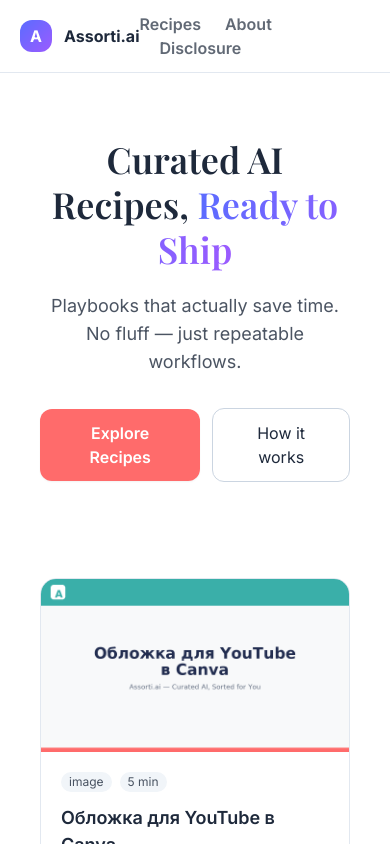
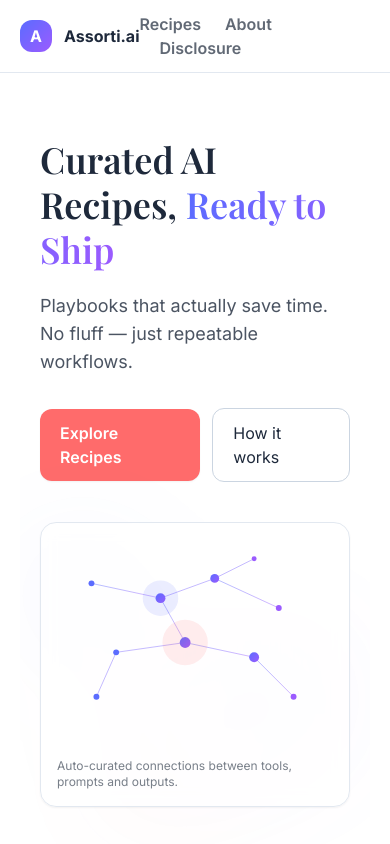
Before and after one commit to jora-albatross/assorti.ai, an Astro site: page / in a window 390 px wide. Shown: the top 844 px of the page. Built offline with nearby package versions, Linux system fonts and the light colour scheme; Astro itself is replaced by a stand-in of ours.

Commit message:
Update Hero.astro
Что внутри

Градиентный акцент в заголовке.

SVG-схема узлов/связей с мягким «дыханием» линий и «плаванием» узлов.

Фоновые «капли» на радиальных градиентах под SVG, чтобы сценка не была пустой.

Адаптив: md:grid-cols-2 — на широких экранах иллюстрация справа.

```diff
--- a/src/components/Hero.astro
+++ b/src/components/Hero.astro
@@ -1,22 +1,160 @@
 ---
-const { title = "Curated AI Recipes, Ready to Ship", subtitle = "Playbooks that actually save time. No fluff — just repeatable workflows." } = Astro.props;
+/**
+ * Props (опционально переопределяются при вызове):
+ * <Hero title="..." subtitle="..." primaryHref="/recipes" secondaryHref="/about" />
+ */
+const {
+  title = "Curated AI Recipes, Ready to Ship",
+  subtitle = "Playbooks that actually save time. No fluff — just repeatable workflows.",
+  primaryLabel = "Explore Recipes",
+  primaryHref = "/recipes",
+  secondaryLabel = "How it works",
+  secondaryHref = "/about",
+} = Astro.props;
 ---
-<section class="relative pt-16 pb-14">
-  <div class="max-w-5xl mx-auto px-5 text-center">
-    <h1 class="font-display text-4xl md:text-6xl leading-tight">
-      {title.split("Ready to Ship")[0]}
-      <span class="bg-gradient-to-r from-gradientStart to-gradientEnd bg-clip-text text-transparent">Ready to Ship</span>
+<section class="relative overflow-hidden pt-16 pb-14">
+  <div class="max-w-6xl mx-auto px-5 grid items-center gap-10 md:grid-cols-2">
+
+    <!-- ЛЕВАЯ КОЛОНКА: Текст + CTA -->
+    <div>
+      <h1 class="font-display text-4xl md:text-6xl leading-tight text-secondary">
+        {title.replace("Ready to Ship", "")}
+        <span class="bg-gradient-to-r from-gradientStart to-gradientEnd bg-clip-text text-transparent">
+          Ready to Ship
+        </span>
       </h1>
+
       <p class="mt-5 text-lg md:text-xl text-secondary/80">
         {subtitle}
       </p>
-    <div class="mt-8 flex items-center justify-center gap-3">
-      <a href="/recipes" class="inline-flex items-center justify-center px-5 py-3 rounded-xl bg-accent text-white font-semibold shadow-sm hover:opacity-90 transition">
-        Explore Recipes
+
+      <div class="mt-8 flex items-center gap-3">
+        <a href={primaryHref}
+           class="inline-flex items-center justify-center px-5 py-3 rounded-xl bg-accent text-white font-semibold shadow-sm hover:opacity-90 transition">
+          {primaryLabel}
         </a>
-      <a href="/about" class="inline-flex items-center justify-center px-5 py-3 rounded-xl border border-slate-300 text-secondary hover:bg-slate-50 transition">
-        How it works
+        <a href={secondaryHref}
+           class="inline-flex items-center justify-center px-5 py-3 rounded-xl border border-slate-300 text-secondary hover:bg-slate-50 transition">
+          {secondaryLabel}
         </a>
       </div>
     </div>
+
+    <!-- ПРАВАЯ КОЛОНКА: Иллюстрация узлов/связей -->
+    <div class="relative">
+      <!-- Мягкая фон-капля -->
+      <div class="pointer-events-none absolute -inset-8 rounded-[36px] blur-3xl opacity-60"
+           style="background: radial-gradient(120px 120px at 20% 30%, rgba(91,108,255,0.20), transparent 60%),
+                   radial-gradient(160px 160px at 70% 60%, rgba(155,91,255,0.18), transparent 60%),
+                   radial-gradient(120px 120px at 40% 80%, rgba(255,107,107,0.16), transparent 60%);">
+      </div>
+
+      <!-- SVG сеть узлов -->
+      <div class="relative rounded-2xl border border-slate-200 bg-white/70 backdrop-blur p-4 md:p-6 shadow-sm">
+        <svg viewBox="0 0 560 420" class="w-full h-auto" role="img" aria-label="Abstract AI node graph">
+          <defs>
+            <linearGradient id="strokeGrad" x1="0" y1="0" x2="1" y2="1">
+              <stop offset="0%" stop-color="#5B6CFF"/>
+              <stop offset="100%" stop-color="#9B5BFF"/>
+            </linearGradient>
+            <linearGradient id="nodeGrad" x1="0" y1="0" x2="1" y2="1">
+              <stop offset="0%" stop-color="#5B6CFF"/>
+              <stop offset="100%" stop-color="#9B5BFF"/>
+            </linearGradient>
+          </defs>
+
+          <!-- Рёбра -->
+          <g stroke="url(#strokeGrad)" stroke-opacity="0.45" stroke-width="2" class="motion-safe:animate-graph-pulse">
+            <line x1="70" y1="90" x2="210" y2="120" />
+            <line x1="210" y1="120" x2="320" y2="80" />
+            <line x1="320" y1="80" x2="450" y2="140" />
+            <line x1="210" y1="120" x2="260" y2="210" />
+            <line x1="260" y1="210" x2="120" y2="230" />
+            <line x1="260" y1="210" x2="400" y2="240" />
+            <line x1="400" y1="240" x2="480" y2="320" />
+            <line x1="120" y1="230" x2="80"  y2="320" />
+            <line x1="320" y1="80"  x2="400" y2="40"  />
+          </g>
+
+          <!-- Узлы -->
+          <g>
+            <!-- крупные узлы -->
+            <circle cx="210" cy="120" r="10" fill="url(#nodeGrad)" class="motion-safe:animate-float-slow" />
+            <circle cx="260" cy="210" r="11" fill="url(#nodeGrad)" class="motion-safe:animate-float" />
+            <circle cx="400" cy="240" r="10" fill="url(#nodeGrad)" class="motion-safe:animate-float" />
+            <circle cx="320" cy="80"  r="9"  fill="url(#nodeGrad)" class="motion-safe:animate-float" />
+
+            <!-- мелкие узлы -->
+            <circle cx="70"  cy="90"  r="6"  fill="#5B6CFF" class="motion-safe:animate-float-fast" />
+            <circle cx="450" cy="140" r="6"  fill="#9B5BFF" class="motion-safe:animate-float-fast" />
+            <circle cx="120" cy="230" r="6"  fill="#5B6CFF" class="motion-safe:animate-float-fast" />
+            <circle cx="480" cy="320" r="6"  fill="#9B5BFF" class="motion-safe:animate-float-fast" />
+            <circle cx="80"  cy="320" r="6"  fill="#5B6CFF" class="motion-safe:animate-float-fast" />
+            <circle cx="400" cy="40"  r="5"  fill="#9B5BFF" class="motion-safe:animate-float-fast" />
+          </g>
+
+          <!-- акцентные всплески -->
+          <g opacity="0.12" class="motion-safe:animate-breathe">
+            <circle cx="260" cy="210" r="46" fill="#FF6B6B"/>
+            <circle cx="210" cy="120" r="36" fill="#5B6CFF"/>
+          </g>
+        </svg>
+
+        <!-- подпись -->
+        <div class="mt-3 text-xs text-secondary/60">
+          Auto-curated connections between tools, prompts and outputs.
+        </div>
+      </div>
+    </div>
+  </div>
+
+  <!-- лёгкая разделительная линия секции -->
+  <div class="absolute inset-x-0 -bottom-px h-px bg-gradient-to-r from-transparent via-slate-200 to-transparent"></div>
 </section>
+
+<style>
+  /* Анимации — локальные для компонента */
+  @keyframes float {
+    0% { transform: translateY(0px) }
+    50% { transform: translateY(-6px) }
+    100% { transform: translateY(0px) }
+  }
+  @keyframes floatSlow {
+    0% { transform: translateY(0px) }
+    50% { transform: translateY(-4px) }
+    100% { transform: translateY(0px) }
+  }
+  @keyframes floatFast {
+    0% { transform: translateY(0px) }
+    50% { transform: translateY(-8px) }
+    100% { transform: translateY(0px) }
+  }
+  @keyframes breathe {
+    0% { transform: scale(1); opacity: 0.10; }
+    50% { transform: scale(1.06); opacity: 0.18; }
+    100% { transform: scale(1); opacity: 0.10; }
+  }
+  @keyframes graphPulse {
+    0%   { stroke-opacity: 0.35 }
+    50%  { stroke-opacity: 0.55 }
+    100% { stroke-opacity: 0.35 }
+  }
+
+  /* Tailwind-совместимые utility-классы (без плагинов) */
+  .animate-float       { animation: float 6s ease-in-out infinite; }
+  .animate-float-slow  { animation: floatSlow 7.5s ease-in-out infinite; }
+  .animate-float-fast  { animation: floatFast 5s ease-in-out infinite; }
+  .animate-breathe     { animation: breathe 7s ease-in-out infinite; }
+  .animate-graph-pulse { animation: graphPulse 4.5s ease-in-out infinite; }
+
+  /* Уважение к prefers-reduced-motion */
+  @media (prefers-reduced-motion: reduce) {
+    .animate-float,
+    .animate-float-slow,
+    .animate-float-fast,
+    .animate-breathe,
+    .animate-graph-pulse {
+      animation: none !important;
+    }
+  }
+</style>
```
Lines whose indentation alone changed are shown as unchanged.
